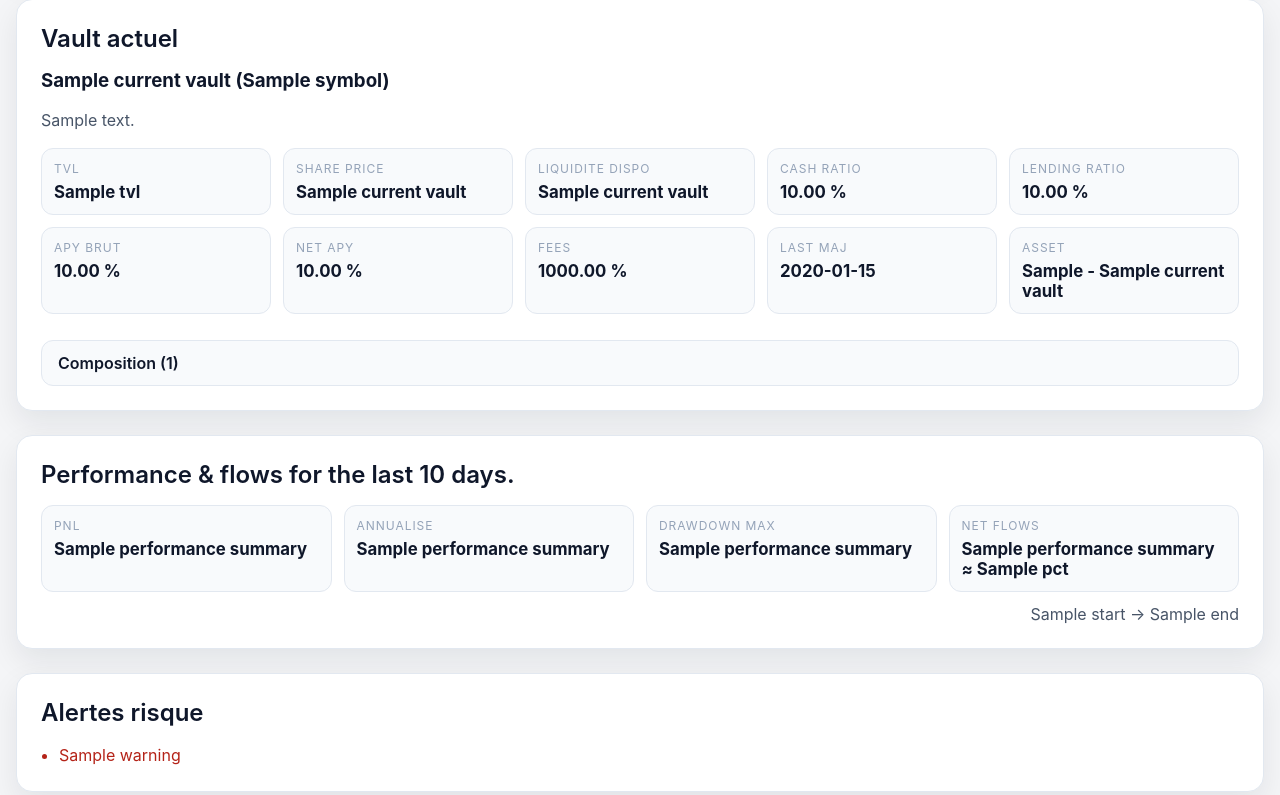
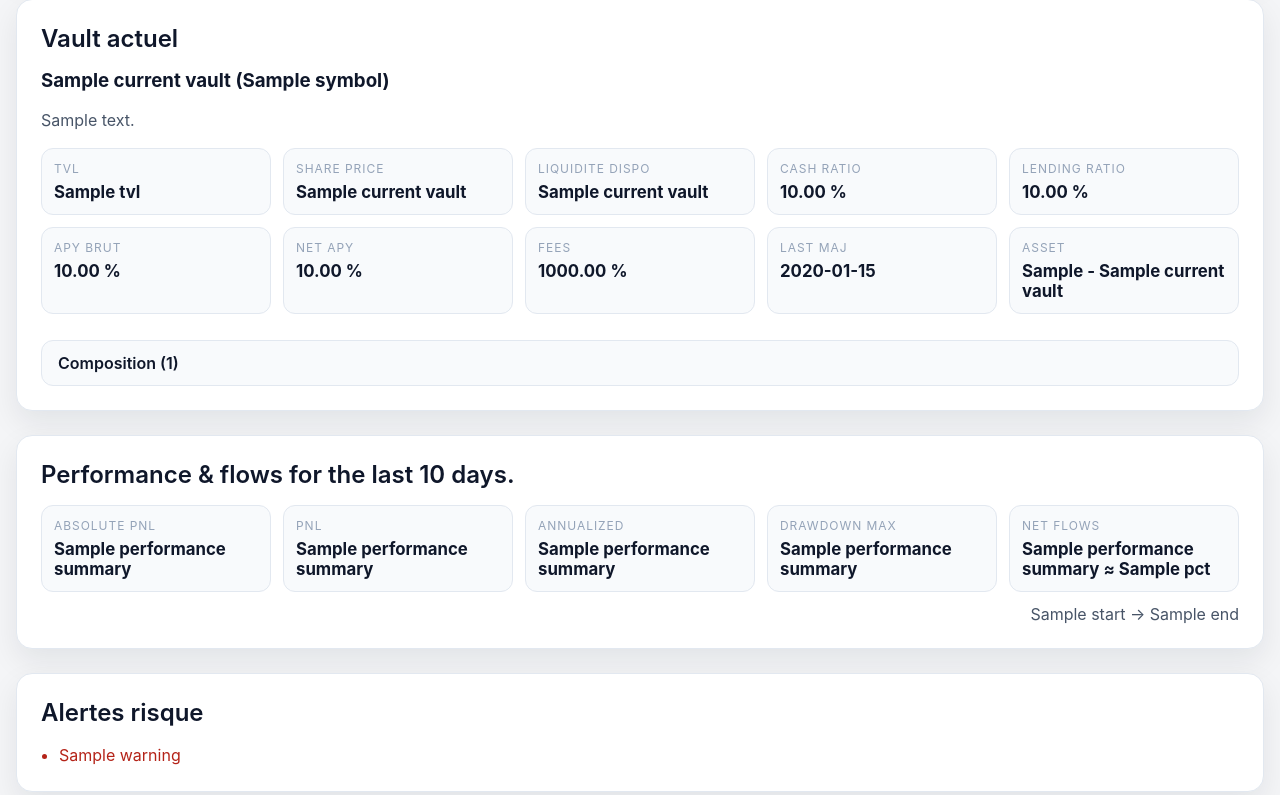
Before and after one commit to antoinerame/vaults, a Flask app: template templates/index.html in a window 1280 px wide. Shown: the part 920-1715 px from the top of the page. Run offline with Flask 3, Linux system fonts and the light colour scheme; the template is opened without the code that fills it: most values are stand-ins (such as "Sample title", 1, 10 or a date in 2020).

Commit message:
ajout absolute p&l

```diff
--- a/templates/index.html
+++ b/templates/index.html
@@ -672,16 +672,16 @@
     <section class="panel">
       <h2>Performance & flows for the last {{ tvl_window_summary.days }} days.</h2>
       <div class="perf-grid">
-        <!-- <div class="info-chip">
-          <span>PnL absolu</span>
+        <div class="info-chip">
+          <span>Absolute PnL</span>
           <strong>{{ performance_summary.pnl_abs_label }}</strong>
-        </div> -->
+        </div>
         <div class="info-chip">
           <span>PnL</span>
           <strong>{{ performance_summary.pnl_pct_label }}</strong>
         </div>
         <div class="info-chip">
-          <span>Annualise</span>
+          <span>annualized</span>
           <strong>{{ performance_summary.annualized_pct_label }}</strong>
         </div>
         <div class="info-chip">
```
